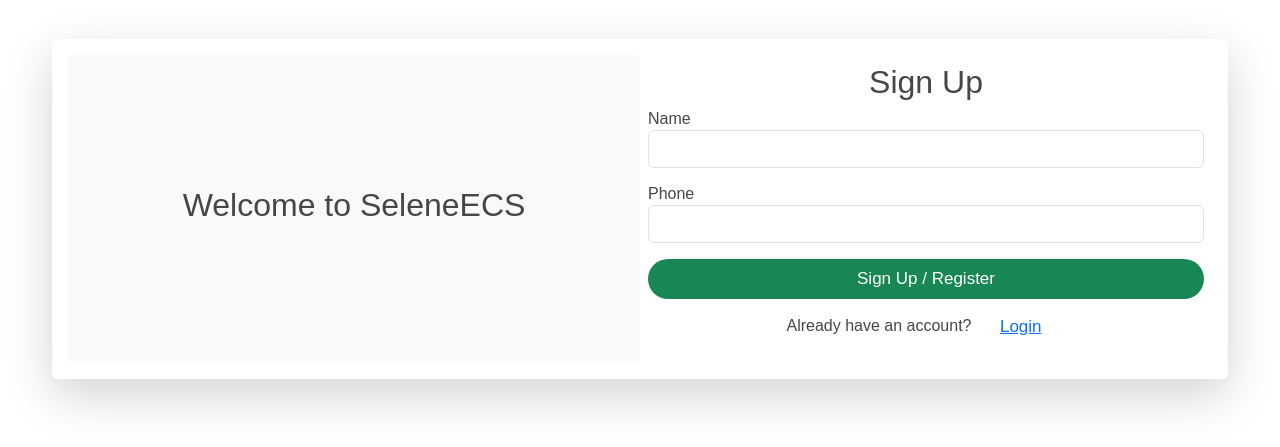
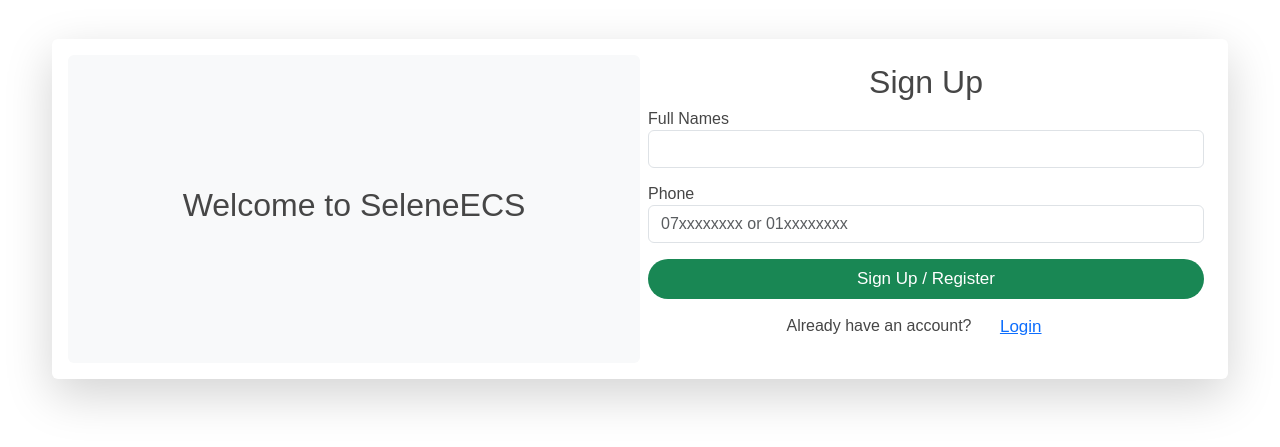
Before and after one commit to seleneecs/front-end, a React (Vite) app: page /login/register in a window 1280 px wide. Shown: the part 191-638 px from the top of the page. Built offline with nearby package versions, Linux system fonts and the light colour scheme; no server answers.

Commit message:
signup with regex

```diff
--- a/src/components/Auth/SignupForm.jsx
+++ b/src/components/Auth/SignupForm.jsx
@@ -10,7 +10,7 @@ const SignupForm = ({ formData, setFormData, handleSubmit, loading }) => {
     <form onSubmit={handleSubmit}>
       {/* Name Field */}
       <div className="mb-3">
-        <label htmlFor="Name">Name</label>
+        <label htmlFor="Name">Full Names</label>
         <input
           type="text"
           id="Name"
@@ -19,8 +19,11 @@ const SignupForm = ({ formData, setFormData, handleSubmit, loading }) => {
           value={formData.Name}
           onChange={handleChange}
           required
+          pattern="^[A-Za-z\s]+$"
+          title="Only letters and spaces are allowed"
         />
       </div>
+
 
       {/* Phone Field */}
       <div className="mb-3">
@@ -29,12 +32,16 @@ const SignupForm = ({ formData, setFormData, handleSubmit, loading }) => {
           type="text"
           id="Phone"
           name="Phone"
+          placeholder="07xxxxxxxx or 01xxxxxxxx"
           className="form-control"
           value={formData.Phone}
           onChange={handleChange}
           required
+          pattern="^(07|01)\d{8}$"
+          title="Phone number must start with 07 or 01 and be 10 digits long"
         />
       </div>
+
 
       <button type="submit" className="btn btn-success w-100" disabled={loading}>
         {loading ? "Signing up..." : "Sign Up / Register"}
```
